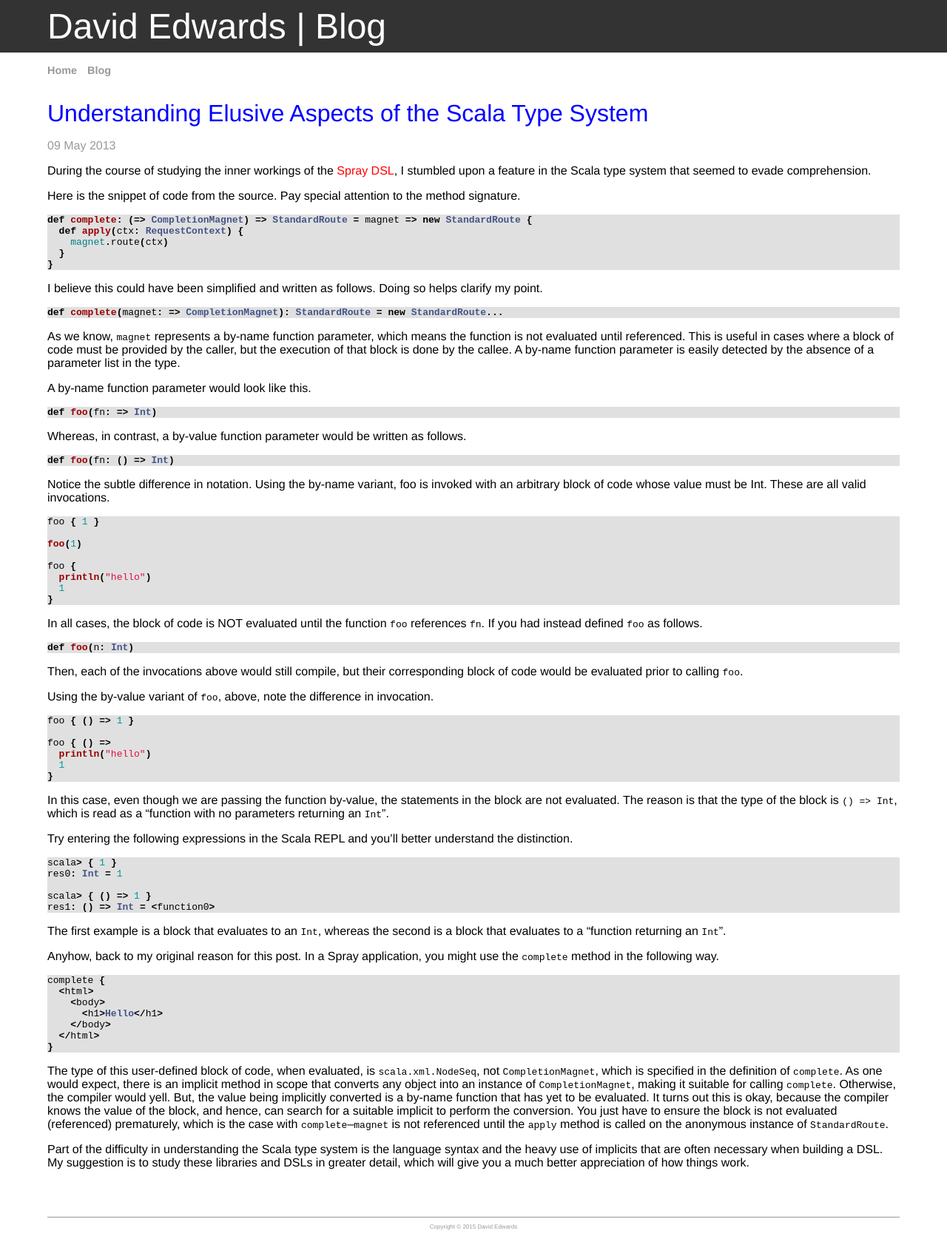
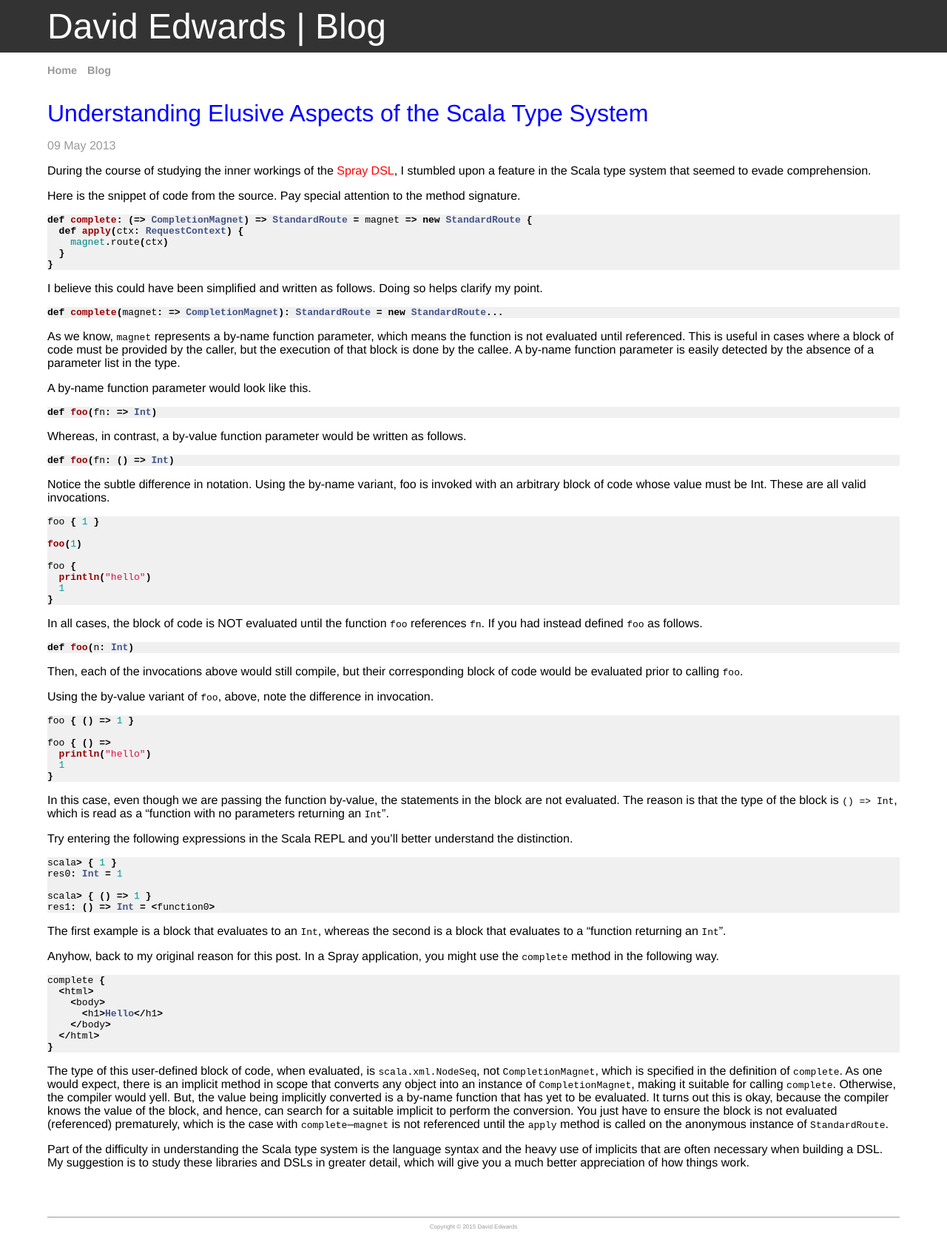
Before and after one commit to davidledwards/davidledwards.github.io, a Jekyll site: the page built from _posts/2013-05-09-understanding-elusive-aspects-of-scala-type-system.md, in a window 1280 px wide. Shown: the whole page at 74% size. Built offline with Jekyll 4.4.1, drawn with Linux system fonts in a browser that asks for light colours.

Commit message:
set background of code blocks

```diff
--- a/css/syntax.css
+++ b/css/syntax.css
@@ -1,4 +1,4 @@
-.highlight  { background: #e0e0e0; }
+.highlight  { background: #f0f0f0; }
 .highlight .c { color: #999988; font-style: italic } /* Comment */
 .highlight .err { color: #a61717; background-color: #e3d2d2 } /* Error */
 .highlight .k { font-weight: bold } /* Keyword */
```
